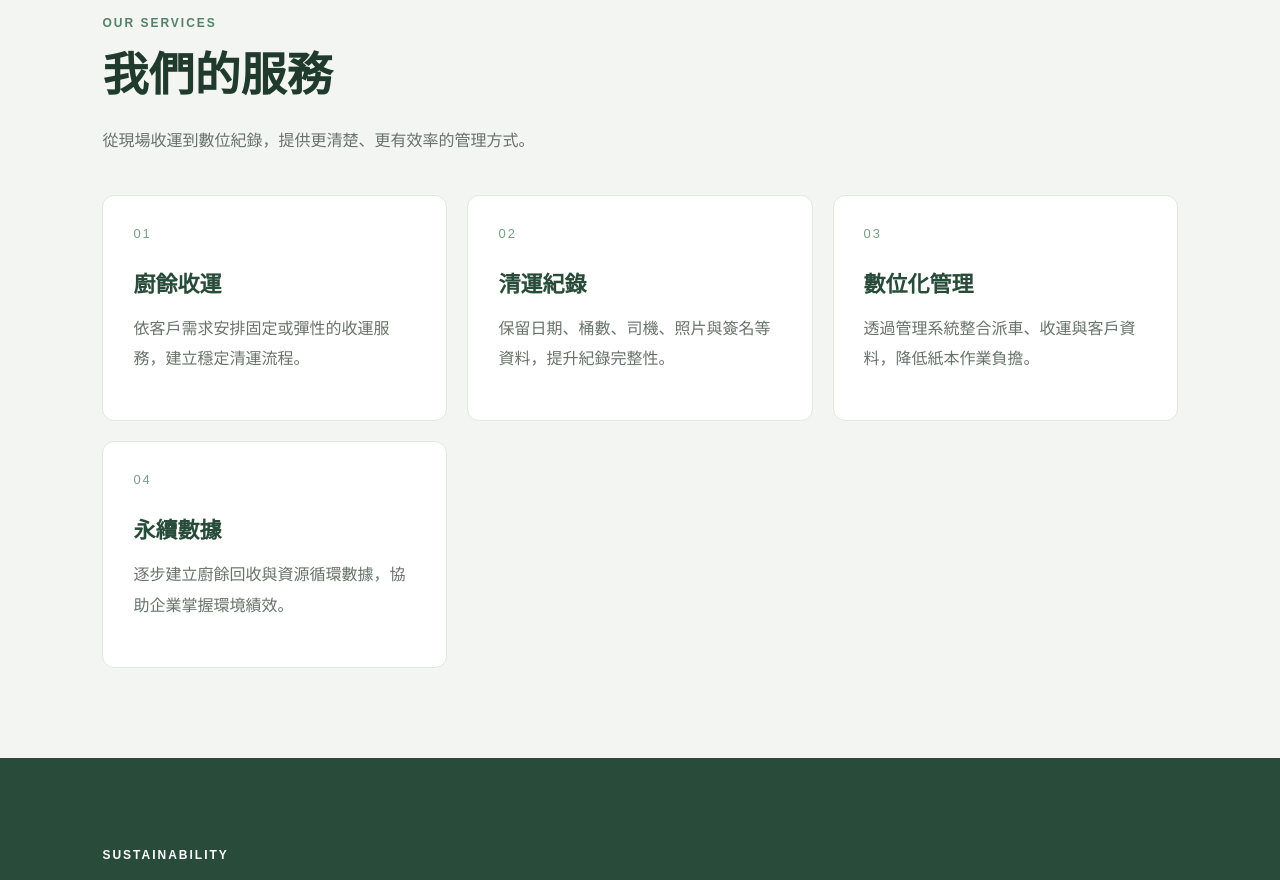
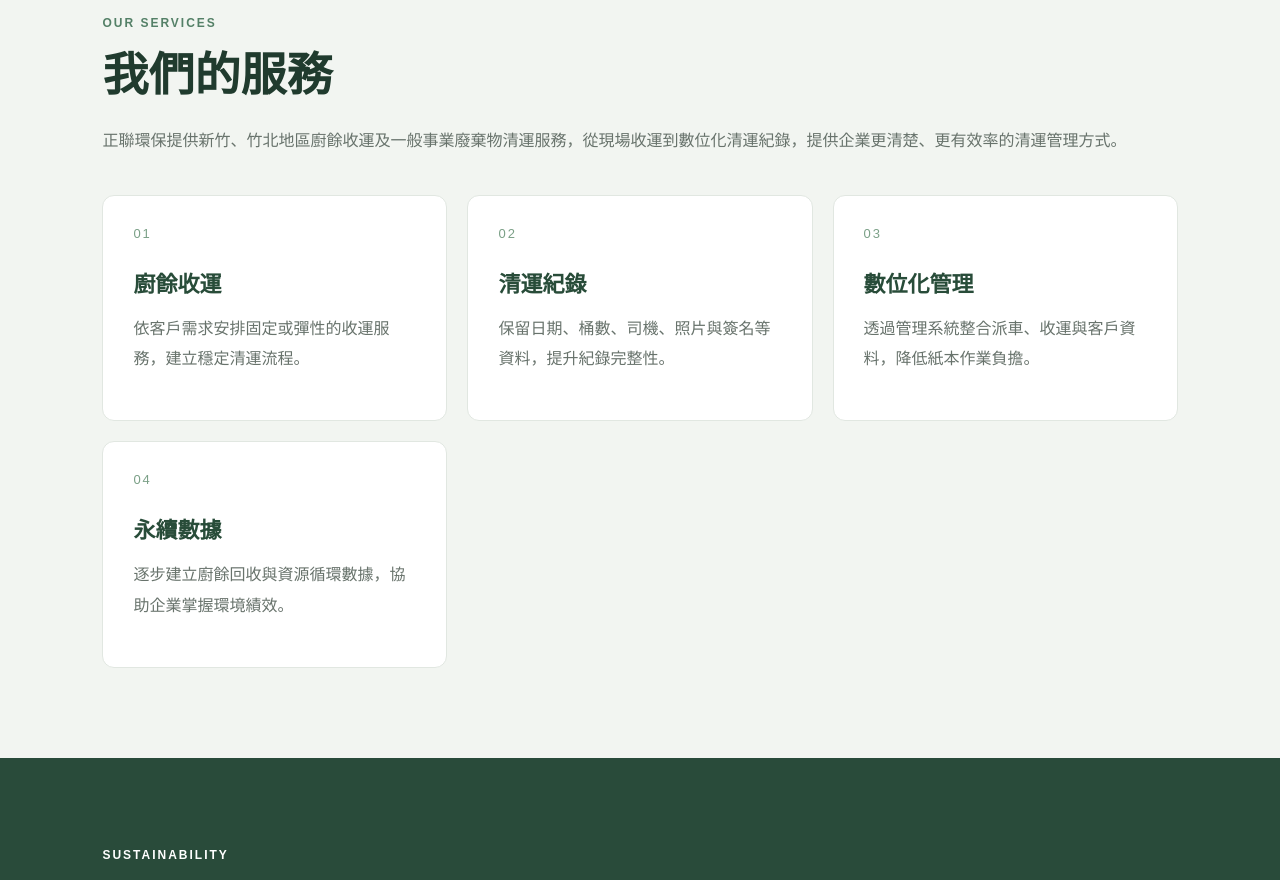
Before and after one commit to zhenglian-env/zhenglian-website, a React (Vite) app: page / in a window 1280 px wide. Shown: the part 1960-2840 px from the top of the page. Built offline with nearby package versions, Linux system fonts and the light colour scheme.

Commit message:
Improve service description

```diff
--- a/src/App.jsx
+++ b/src/App.jsx
@@ -79,7 +79,7 @@ function App() {
               <h2>我們的服務</h2>
             </div>
 
-            <p>從現場收運到數位紀錄，提供更清楚、更有效率的管理方式。</p>
+            <p>正聯環保提供新竹、竹北地區廚餘收運及一般事業廢棄物清運服務，從現場收運到數位化清運紀錄，提供企業更清楚、更有效率的清運管理方式。</p>
           </div>
 
           <div className="service-grid">
```
